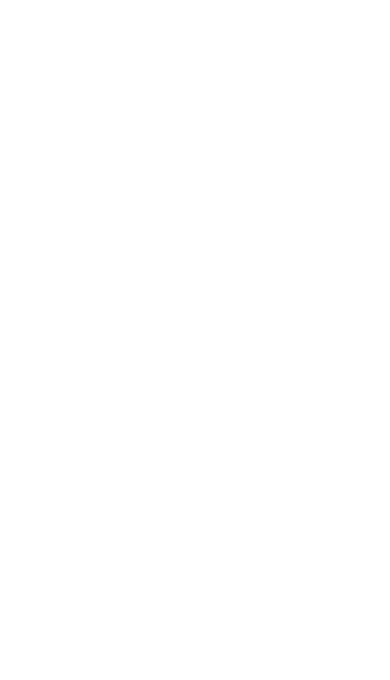
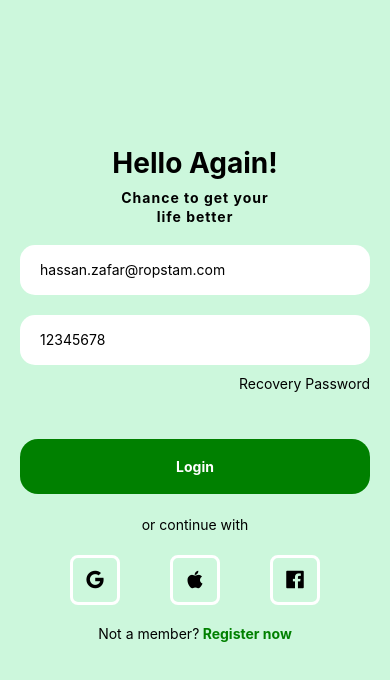
Before and after one commit to MuhammadRafeh/ropstam-task, a React Native app: screen / in a window 390 px wide. Shown: the top 680 px of the page. Built offline with nearby package versions, Linux system fonts and the light colour scheme.

Commit message:
Successfully Login!

```diff
--- a/App.tsx
+++ b/App.tsx
@@ -5,11 +5,30 @@
 import { Provider } from 'react-redux';
 import { persistor, store } from './src/store/store';
 import { PersistGate } from 'redux-persist/integration/react';
+import { useSelector } from 'react-redux';
+import MainNavigator from './src/navigators/MainNavigator';
+import AuthNavigator from './src/navigators/AuthNavigator';
+
+type authReducerTypes = {
+  email?: string;
+  token?: string;
+}
+
+type stateTypes = {
+  auth: authReducerTypes;
+}
 
 function App() {
+  const email = useSelector((state: stateTypes) => state.auth.email);
   return (
     <NavigationContainer>
-      <View />
+      {
+        email ? (
+          <MainNavigator />
+        ) : (
+          <AuthNavigator />
+        )
+      }
     </NavigationContainer>
   );
 }
--- a/package.json
+++ b/package.json
@@ -10,11 +10,13 @@
     "eject": "expo eject"
   },
   "dependencies": {
+    "@expo/vector-icons": "^13.0.0",
     "@react-native-async-storage/async-storage": "^1.17.7",
     "@react-native-masked-view/masked-view": "0.2.6",
     "@react-navigation/native": "^6.0.10",
     "@react-navigation/stack": "^6.2.1",
     "expo": "~45.0.0",
+    "expo-constants": "^13.1.1",
     "expo-status-bar": "~1.3.0",
     "react": "17.0.2",
     "react-dom": "17.0.2",
@@ -25,6 +27,7 @@
     "react-native-web": "0.17.7",
     "react-redux": "^8.0.2",
     "redux": "^4.2.0",
+    "redux-persist": "^6.0.0",
     "redux-thunk": "^2.4.1"
   },
   "devDependencies": {
--- /dev/null
+++ b/src/components/UI/LoginButton.tsx
@@ -0,0 +1,30 @@
+import { Ionicons } from '@expo/vector-icons';
+import React from 'react';
+import { StyleSheet, TouchableOpacity } from 'react-native';
+
+type loginButtonProps = {
+    name: any;
+    color?: string;
+}
+
+const LoginButton: React.FC<loginButtonProps> = ({ name, color }) => {
+    return (
+        <TouchableOpacity style={styles.container}>
+            <Ionicons name={name} size={20} color={color}/>
+        </TouchableOpacity>
+    );
+}
+
+export default LoginButton;
+
+const styles = StyleSheet.create({
+    container: {
+        width: 50,
+        height: 50,
+        borderRadius: 8,
+        borderWidth: 3,
+        borderColor: 'white',
+        justifyContent: 'center',
+        alignItems: 'center'
+    }
+})
--- a/src/components/UI/TextInput.tsx
+++ b/src/components/UI/TextInput.tsx
@@ -0,0 +1,25 @@
+import React from 'react';
+import { StyleSheet, TextInput as VanillaTextInput } from 'react-native';
+
+type textInputProps = {
+    placeHolder?: string;
+    value?: string;
+    onChangeText?: (newValue: string) => void;
+}
+
+const TextInput: React.FC<textInputProps> = ({ placeHolder, value, onChangeText }) => {
+    return (
+        <VanillaTextInput style={styles.container} placeholder={placeHolder} value={value} onChangeText={onChangeText} />
+    );
+}
+
+export default TextInput;
+
+const styles = StyleSheet.create({
+    container: {
+        backgroundColor: 'white',
+        borderRadius: 15,
+        height: 50,
+        paddingHorizontal: 20
+    }
+})
--- a/src/navigators/AuthNavigator.tsx
+++ b/src/navigators/AuthNavigator.tsx
@@ -1,12 +1,12 @@
 import { createStackNavigator } from '@react-navigation/stack';
-import Login from '../screens/Auth/Login';
+import LoginScreen from '../screens/Auth/LoginScreen';
 
 const Stack = createStackNavigator();
 
 function AuthNavigator() {
     return (
-        <Stack.Navigator>
-            <Stack.Screen name="Login" component={Login} />
+        <Stack.Navigator screenOptions={{ headerShown: false }}>
+            <Stack.Screen name="Login" component={LoginScreen} />
         </Stack.Navigator>
     );
 }
--- /dev/null
+++ b/src/navigators/MainNavigator.tsx
@@ -0,0 +1,14 @@
+import { createStackNavigator } from '@react-navigation/stack';
+import HomeScreen from '../screens/Main/HomeScreen';
+
+const Stack = createStackNavigator();
+
+function MainNavigator() {
+    return (
+        <Stack.Navigator>
+            <Stack.Screen name="Home" component={HomeScreen} />
+        </Stack.Navigator>
+    );
+}
+
+export default MainNavigator;
--- /dev/null
+++ b/src/screens/Auth/LoginScreen.tsx
@@ -0,0 +1,118 @@
+import React, { useState } from 'react';
+import { View, StyleSheet, Text, TouchableOpacity, Dimensions } from 'react-native';
+import Contants from 'expo-constants';
+import colors from '../../theme/colors';
+import LoginButton from '../../components/UI/LoginButton';
+import TextInput from '../../components/UI/TextInput';
+import { useDispatch } from 'react-redux';
+import { signin } from '../../store/actions';
+
+const { height } = Dimensions.get('window')
+
+type loginScreenProps = {
+    navigation?: object;
+}
+
+const LoginScreen: React.FC<loginScreenProps> = ({ navigation }) => {
+
+    const [email, setEmail] = useState<string>('hassan.zafar@ropstam.com');
+    const [password, setPassword] = useState<string>('12345678');
+    const dispatch = useDispatch();
+
+    const onButtonPress = () => {
+        dispatch(signin(email, password))
+    }
+
+    return (
+        <View style={styles.screen}>
+            <View>
+                <Text style={styles.title}>Hello Again!</Text>
+            </View>
+            <View >
+                <Text style={styles.subTitle}>Chance to get your</Text>
+            </View>
+            <View>
+                <Text style={{ ...styles.subTitle, marginBottom: 20 }}>life better</Text>
+            </View>
+            <View style={styles.textInputs}>
+                <TextInput placeHolder={'Enter Email'} value={email} onChangeText={setEmail} />
+            </View>
+            <View style={styles.textInputs}>
+                <TextInput placeHolder={'Enter Password'} value={password} onChangeText={setPassword} />
+            </View>
+            <TouchableOpacity style={{ marginBottom: 37, top: -10 }}>
+                <Text style={{ textAlign: 'right' }}>Recovery Password</Text>
+            </TouchableOpacity>
+            <TouchableOpacity style={styles.button} onPress={onButtonPress}>
+                <Text style={{ color: 'white', fontWeight: 'bold' }}>Login</Text>
+            </TouchableOpacity>
+            <View style={styles.continueWith}>
+                <Text>or continue with</Text>
+            </View>
+            <View style={styles.loginWithThree}>
+                <LoginButton name={'logo-google'} />
+                <LoginButton name={'logo-apple'} />
+                <LoginButton name={'md-logo-facebook'} />
+            </View>
+            <View style={styles.registerNowRow}>
+                <Text>Not a member?</Text>
+                <TouchableOpacity>
+                    <Text style={styles.registerNow}> Register now</Text>
+                </TouchableOpacity>
+            </View>
+        </View>
+    );
+}
+
+export default LoginScreen;
+
+const styles = StyleSheet.create({
+    screen: {
+        flex: 1,
+        backgroundColor: colors.primary,
+        marginTop: Contants.statusBarHeight,
+        padding: 20,
+        paddingTop: height / 5.8
+    },
+    title: {
+        textAlign: 'center',
+        fontSize: 28,
+        fontWeight: 'bold',
+        marginBottom: 9
+    },
+    subTitle: {
+        textAlign: 'center',
+        fontWeight: 'bold',
+        marginBottom: 2,
+        letterSpacing: 1
+    },
+    button: {
+        backgroundColor: 'green',
+        justifyContent: 'center',
+        alignItems: 'center',
+        borderRadius: 18,
+        height: 55
+    },
+    textInputs: {
+        marginBottom: 20
+    },
+    continueWith: {
+        marginVertical: 22,
+        alignItems: 'center'
+    },
+    loginWithThree: {
+        flexDirection: 'row',
+        justifyContent: 'space-evenly',
+        alignItems: 'center',
+        marginBottom: 20
+    },
+    registerNowRow: {
+        flexDirection: 'row',
+        justifyContent: 'center',
+        alignItems: 'center'
+    },
+    registerNow: {
+        color: 'green',
+        fontWeight: 'bold'
+    }
+})
--- a/src/screens/Auth/Login.tsx
+++ b/src/screens/Main/HomeScreen.tsx
@@ -1,11 +1,11 @@
 import React from 'react';
 import { Text, View, StyleSheet } from 'react-native';
 
-type loginScreenProps = {
+type homeScreenProps = {
     navigation?: object;
 }
 
-const Login: React.FC<loginScreenProps> = ({ navigation }) => {
+const HomeScreen: React.FC<homeScreenProps> = ({ navigation }) => {
     return (
         <View>
 
@@ -13,7 +13,7 @@
     );
 }
 
-export default Login;
+export default HomeScreen;
 
 const styles = StyleSheet.create({
     screen: {
--- a/src/store/actions.ts
+++ b/src/store/actions.ts
@@ -7,11 +7,11 @@
   }
 }
 
-export const authenticate = (token: string, userId: string) => {
+export const authenticate = (email: string, token: string) => {
   return {
     type: AUTHENTICATE,
     payload: {
-      userId,
+      email,
       token
     }
   }
@@ -20,7 +20,7 @@
 export const signin = (email: string, password: string) => {
   return async (dispatch: any) => {
 
-    const response = await fetch('https://identitytoolkit.googleapis.com/v1/accounts:signInWithPassword?key=AIzaSyCTx9JvqK5eK8G7mbq9kKNRH-Yrzjwczew',
+    const response = await fetch('http://buddy.ropstambpo.com/api/login',
       {
         method: 'POST',
         headers: {
@@ -29,27 +29,17 @@
         body: JSON.stringify({
           email,
           password,
-          returnSecureToken: true
+          device_token: 'zasdcvgtghnkiuhgfde345tewasdfghjkm'
         })
       })
-    if (!response.ok) {
-      const resData = await response.json();
-      let message = 'Something went wrong!';
-      if (resData.error.message === 'EMAIL_NOT_FOUND') {
-        message = 'Email not found!'
-      }
-      else if (resData.error.message === 'INVALID_PASSWORD') {
-        message = 'Password is not Correct!'
-      }
-      else if (resData.error.message === 'USER_DISABLED') {
-        message = 'User is currently Disabled'
-      }
 
-      throw new Error(message);
+    const resData = await response.json();
 
+    if (resData.meta.status == 200) {
+      dispatch(authenticate(email, resData.data.access_token))
+    } else {
+      throw new Error(resData.meta.message);
     }
-    const resData = await response.json();
-    console.log(resData, 'responseData');
-    // dispatch(authenticate(resData.idToken, resData.localId))
+
   }
 }
--- /dev/null
+++ b/src/theme/colors.ts
@@ -0,0 +1,3 @@
+export default {
+    primary: '#CCF7DC'
+}
```
Also changed, not shown: typings.d.ts (line endings or trailing spaces), 1 other file (tests, documents, lock files or other folders).
